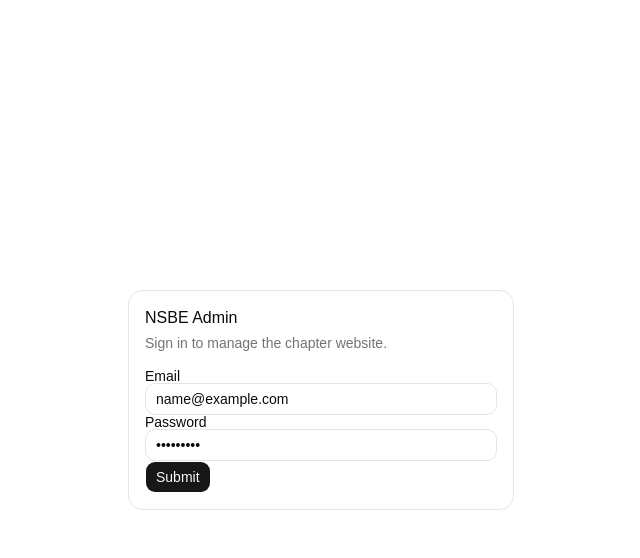
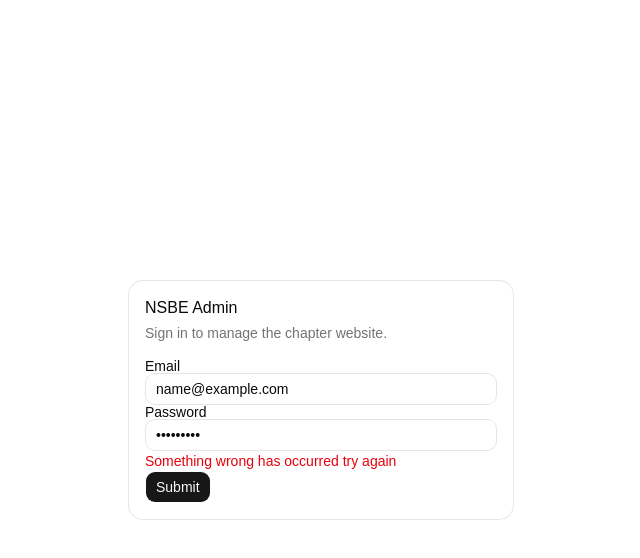
Before and after one commit to Elmerh14/NSBE-Website, a React (Vite) app in the folder apps/admin/: page /login in a window 1280 px wide. Both pictures are taken after typing "name@example.com", "Sample123" into the empty fields and a click on the button "Submit". Shown: the top 558 px of the page, without its empty margins (319-959 px from the left). Built offline with nearby package versions, Linux system fonts and the light colour scheme; no server answers.

Commit message:
Login form wired up and working tested with super admin user on elmer-dev db branch.

```diff
--- a/apps/admin/src/features/auth/LoginForm.tsx
+++ b/apps/admin/src/features/auth/LoginForm.tsx
@@ -5,7 +5,12 @@
 import { Label } from '@nsbe/ui/components/label';
 import { useForm } from 'react-hook-form';
 
+import { isApiError } from '../../lib/api';
+import { useLogin } from './useLogin';
+
 export function LoginForm() {
+  const login = useLogin();
+
   const {
     register,
     handleSubmit,
@@ -16,14 +21,18 @@
     <form
       onSubmit={(e) =>
         void handleSubmit((data) => {
-          console.log(data);
+          login.mutate(data);
         })(e)
       }
       noValidate
     >
       <Label htmlFor="email">Email</Label>
       <Input id="email" type="email" autoComplete="username" {...register('email')} />
-      {errors.email?.message && <p>{errors.email.message}</p>}
+      {errors.email?.message && (
+        <p role="alert" className="text-destructive text-sm">
+          {errors.email.message}
+        </p>
+      )}
       <Label htmlFor="password">Password</Label>
       <Input
         id="password"
@@ -31,8 +40,21 @@
         autoComplete="current-password"
         {...register('password')}
       />
-      {errors.password?.message && <p>{errors.password.message}</p>}
-      <Button type="submit">Submit</Button>
+      {errors.password?.message && (
+        <p role="alert" className="text-destructive text-sm">
+          {errors.password.message}
+        </p>
+      )}
+      {login.error && (
+        <p role="alert" className="text-destructive text-sm">
+          {isApiError(login.error, 'INVALID_CREDENTIALS')
+            ? 'Invalid email or password'
+            : 'Something wrong has occurred try again'}
+        </p>
+      )}
+      <Button type="submit" disabled={login.isPending && true}>
+        Submit
+      </Button>
     </form>
   );
 }
--- /dev/null
+++ b/apps/admin/src/features/auth/queryKeys.ts
@@ -0,0 +1 @@
+export const CURRENT_USER_QUERY_KEY = ['auth', 'me'] as const;
--- /dev/null
+++ b/apps/admin/src/features/auth/useLogin.ts
@@ -0,0 +1,30 @@
+import type { LoginRequest } from '@nsbe/shared';
+import { AuthResponseSchema } from '@nsbe/shared';
+import { useMutation, useQueryClient } from '@tanstack/react-query';
+import { useNavigate } from 'react-router';
+
+import { apiFetch } from '../../lib/api';
+import { CURRENT_USER_QUERY_KEY } from './queryKeys';
+
+export function useLogin() {
+  const queryClient = useQueryClient();
+  const navigate = useNavigate();
+  const addMutation = useMutation({
+    mutationFn: (credentials: LoginRequest) => {
+      return apiFetch('/api/auth/login', {
+        method: 'POST',
+        body: credentials,
+        schema: AuthResponseSchema,
+      });
+    },
+    onSuccess: async (data) => {
+      queryClient.setQueryData(CURRENT_USER_QUERY_KEY, data.user);
+      if (data.user.mustChangePassword) {
+        await navigate('/change-password', { replace: true });
+      } else {
+        await navigate('/', { replace: true });
+      }
+    },
+  });
+  return addMutation;
+}
```
